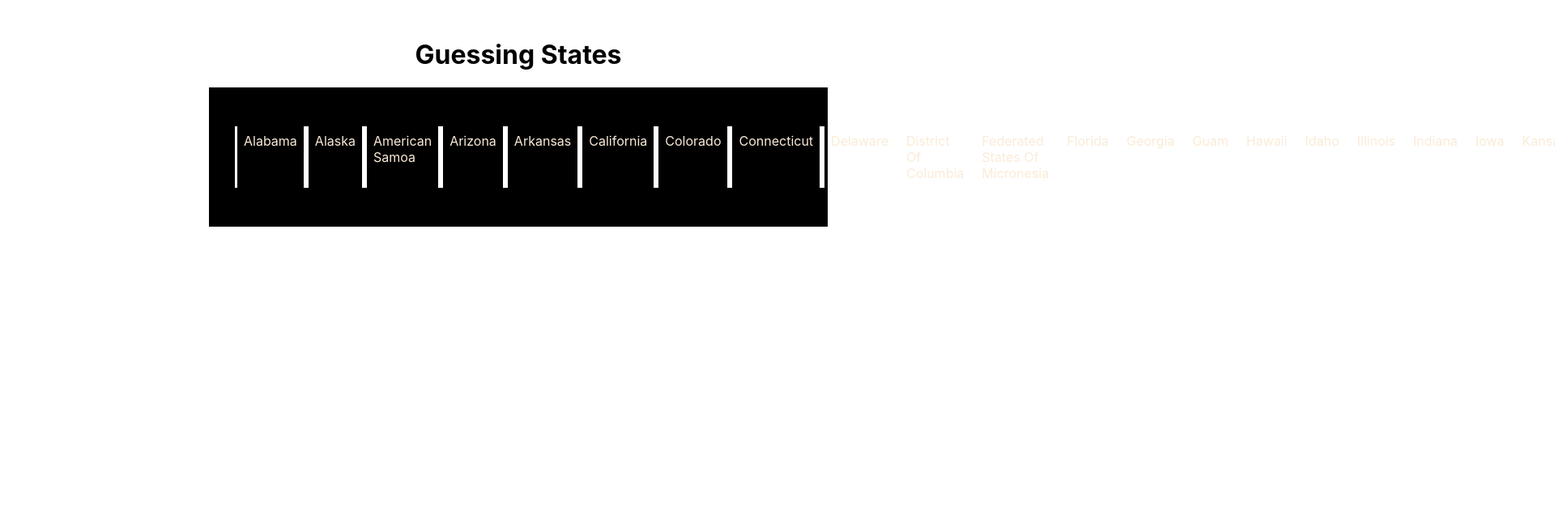
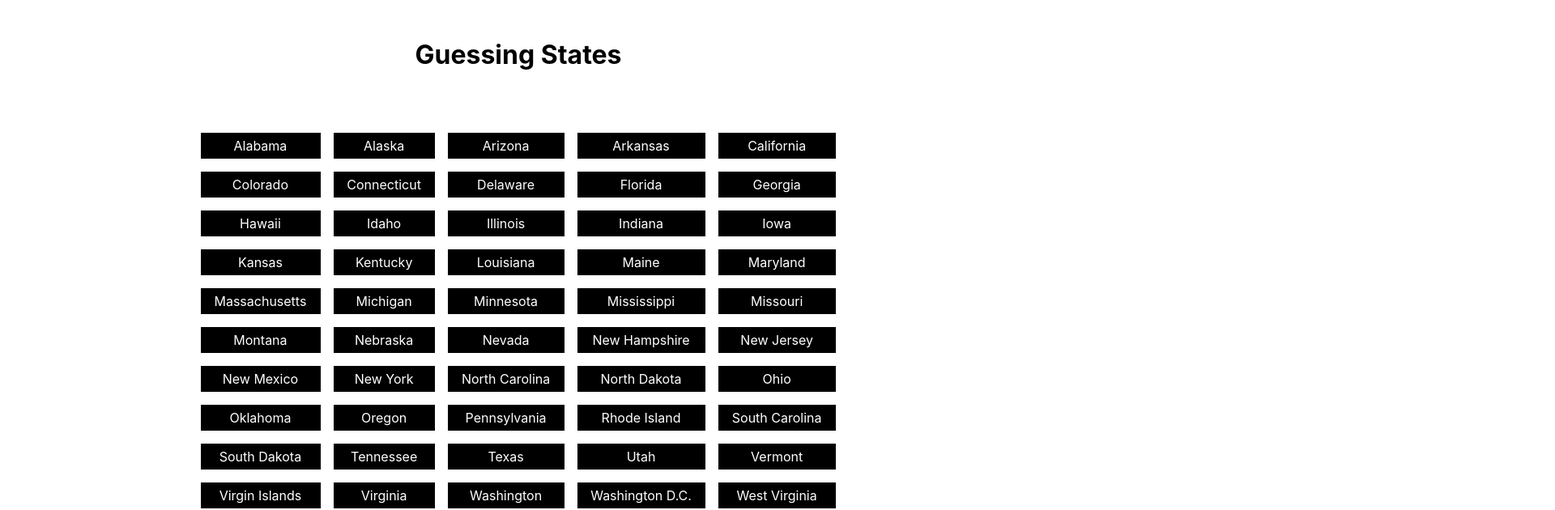
Before and after one commit to machinesandpixels/guessing-states, a React (Create React App) app: page / in a window 1280 px wide. Shown: the top 630 px of the page at 81% size, 1920 px wide, since content can reach past the window. Built offline with nearby package versions, Linux system fonts and the light colour scheme.

Commit message:
feat(StatesContainer): updated styles and US states JSON data

```diff
--- a/public/data/usaStates.json
+++ b/public/data/usaStates.json
@@ -6,10 +6,6 @@
     {
         "name": "Alaska",
         "abbreviation": "AK"
-    },
-    {
-        "name": "American Samoa",
-        "abbreviation": "AS"
     },
     {
         "name": "Arizona",
@@ -36,24 +32,12 @@
         "abbreviation": "DE"
     },
     {
-        "name": "District Of Columbia",
-        "abbreviation": "DC"
-    },
-    {
-        "name": "Federated States Of Micronesia",
-        "abbreviation": "FM"
-    },
-    {
         "name": "Florida",
         "abbreviation": "FL"
     },
     {
         "name": "Georgia",
         "abbreviation": "GA"
-    },
-    {
-        "name": "Guam",
-        "abbreviation": "GU"
     },
     {
         "name": "Hawaii",
@@ -90,10 +74,6 @@
     {
         "name": "Maine",
         "abbreviation": "ME"
-    },
-    {
-        "name": "Marshall Islands",
-        "abbreviation": "MH"
     },
     {
         "name": "Maryland",
@@ -156,10 +136,6 @@
         "abbreviation": "ND"
     },
     {
-        "name": "Northern Mariana Islands",
-        "abbreviation": "MP"
-    },
-    {
         "name": "Ohio",
         "abbreviation": "OH"
     },
@@ -172,16 +148,8 @@
         "abbreviation": "OR"
     },
     {
-        "name": "Palau",
-        "abbreviation": "PW"
-    },
-    {
         "name": "Pennsylvania",
         "abbreviation": "PA"
-    },
-    {
-        "name": "Puerto Rico",
-        "abbreviation": "PR"
     },
     {
         "name": "Rhode Island",
@@ -224,6 +192,10 @@
         "abbreviation": "WA"
     },
     {
+        "name": "Washington D.C.",
+        "abbreviation": "DC"
+    },
+    {
         "name": "West Virginia",
         "abbreviation": "WV"
     },
--- a/src/components/StatesContainer.jsx
+++ b/src/components/StatesContainer.jsx
@@ -3,20 +3,31 @@ import { useDispatch, useSelector } from 'react-redux';
 import { getStates } from '../redux/usaStatesState';
 import styled from 'styled-components';
 
-const StyledDiv = styled.div`
-    display: flex;
-    justify-content: space-between;
-    max-width: 700px;
+const StyledSection = styled.section`
+    border-radius: 2px;
+    display: grid;
+    grid-template-columns: auto auto auto auto auto;
+    margin: 0 auto;
+    max-width: 800px;
+    padding: 3rem;
+    text-align: center;
+`;
+const StyledBtn = styled.div`
     background-color: black;
-    color: antiquewhite;
-    margin: 0 auto;
-    padding: 2rem;
+    border: solid white 1.5px;
+    cursor: pointer;
+    margin: 7px;
+    transition: transform .4s;
+    &:hover {
+    -ms-transform: scale(1.1); /* IE 9 */
+    -webkit-transform: scale(1.1); /* Safari 3-8 */
+    transform: scale(1.1);
+  }
 `;
-
 const StyledParagraph = styled.p`
-    border-left: solid white 3px;
-    border-right: solid white 3px;
-    padding: .5rem;
+    border-right: solid white 1.5px;
+    color: white;
+    line-height: 0;
 `;
 
 const StatesContainer = () => {
@@ -26,14 +37,16 @@ const StatesContainer = () => {
     useEffect( () => {
         dispatch(getStates());
     },[dispatch]);
-    console.log(states);
+
   return (
-    <StyledDiv>
+    <StyledSection>
         { states.map( v => {
-            return <StyledParagraph key={v.id}> {v.name} </StyledParagraph>
+            return<StyledBtn>
+                    <StyledParagraph key={v.id}> {v.name} </StyledParagraph>
+                  </StyledBtn>
         }) }
-    </StyledDiv>
-  )
+    </StyledSection>
+  );
 }
 
 export default StatesContainer;
```
